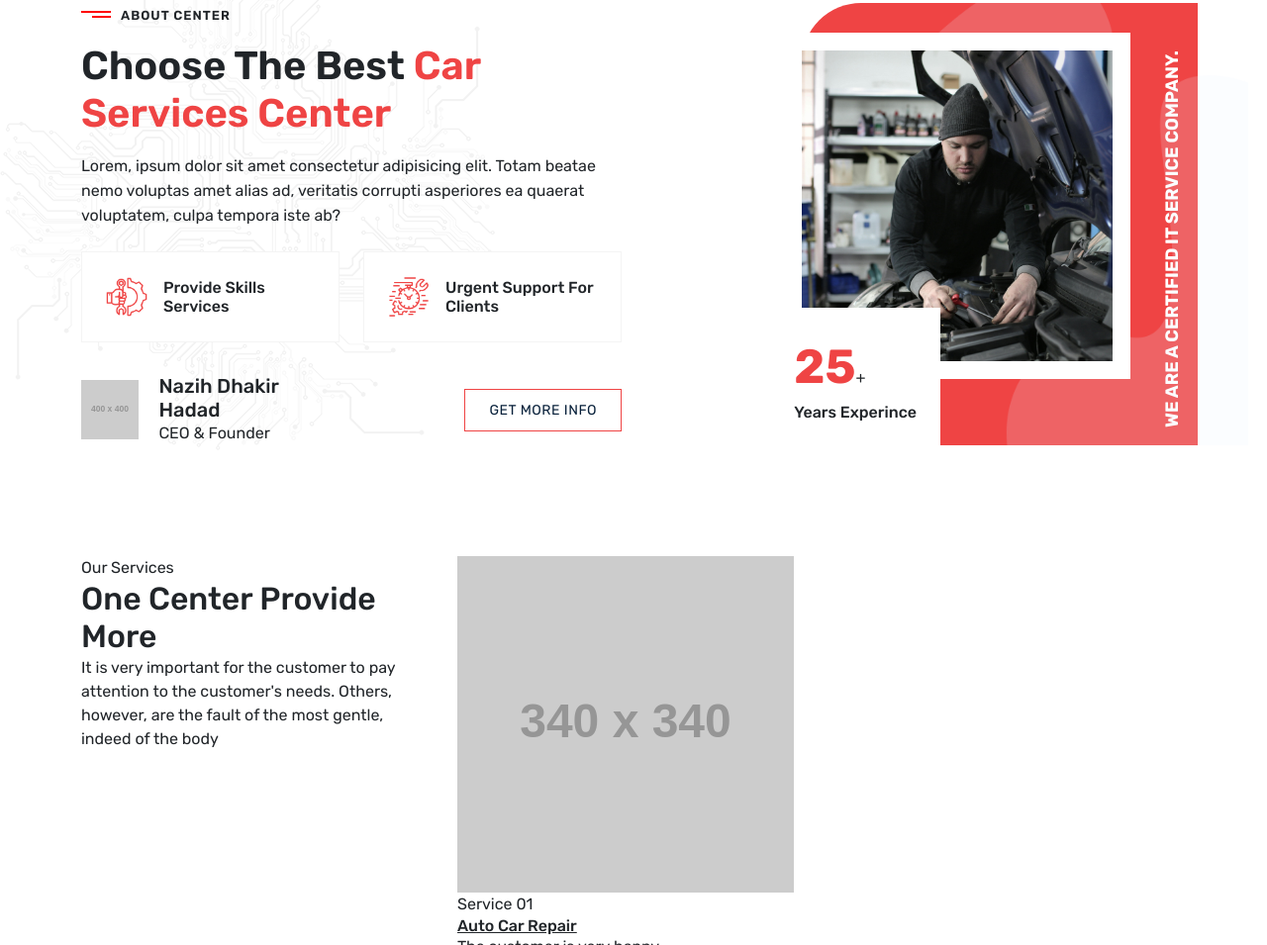
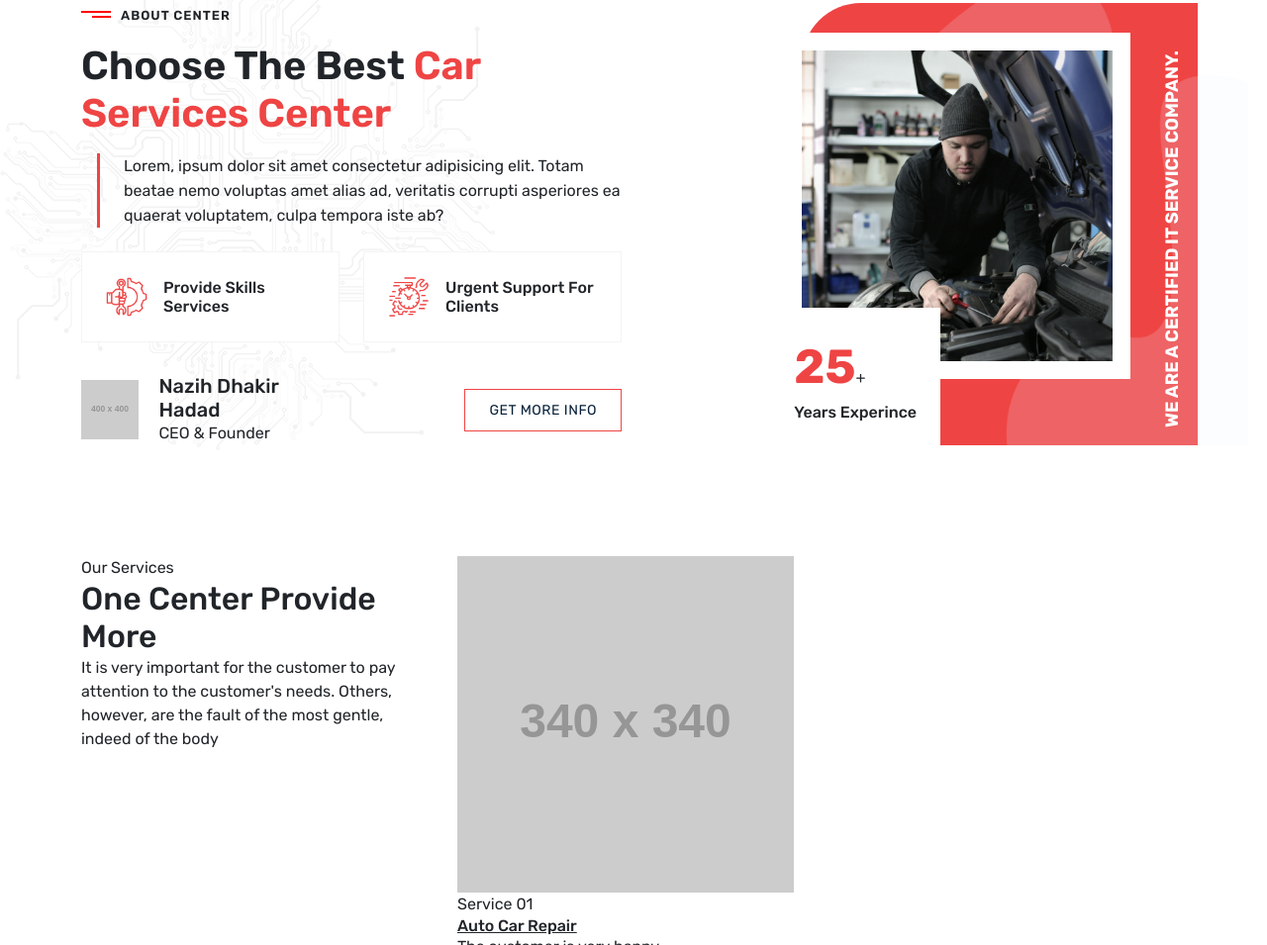
Before and after one commit to ahmedelsewailky/Ridez, a website: page src/index.html in a window 1280 px wide. Shown: the part 1137-2092 px from the top of the page at 99% size. Drawn offline with nearby package versions, Linux system fonts and the light colour scheme; files that its build step writes are made by us from their sources; placeholder pictures from the web are drawn by us; files whose address does not match are found by name.

Commit message:
Change border color

```diff
--- a/src/scss/sections/_about_section.scss
+++ b/src/scss/sections/_about_section.scss
@@ -4,7 +4,7 @@
         repeat: no-repeat;
         position: left top;
     };
-    .about .section-header p {
+    .section-header p {
         padding-left: 24px;
         border-left: 3px solid var(--main-color);
         margin-left: 16px;
```
